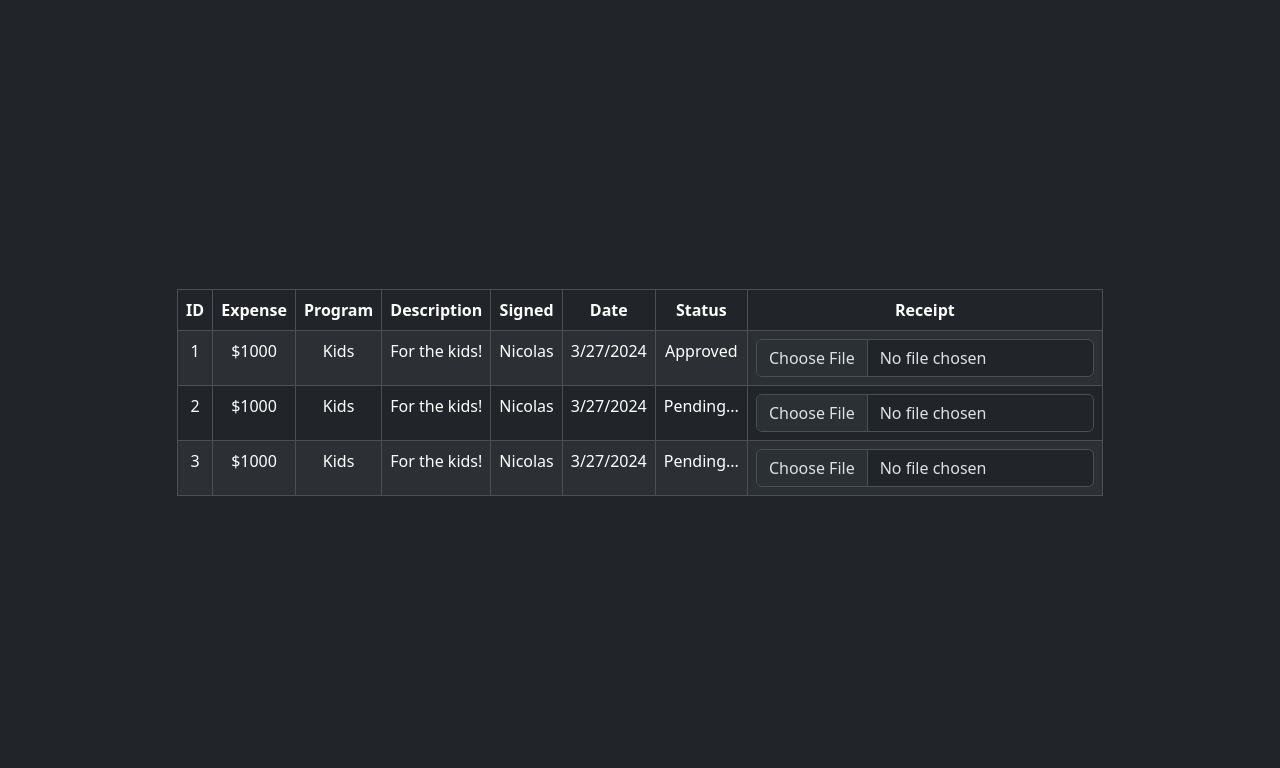
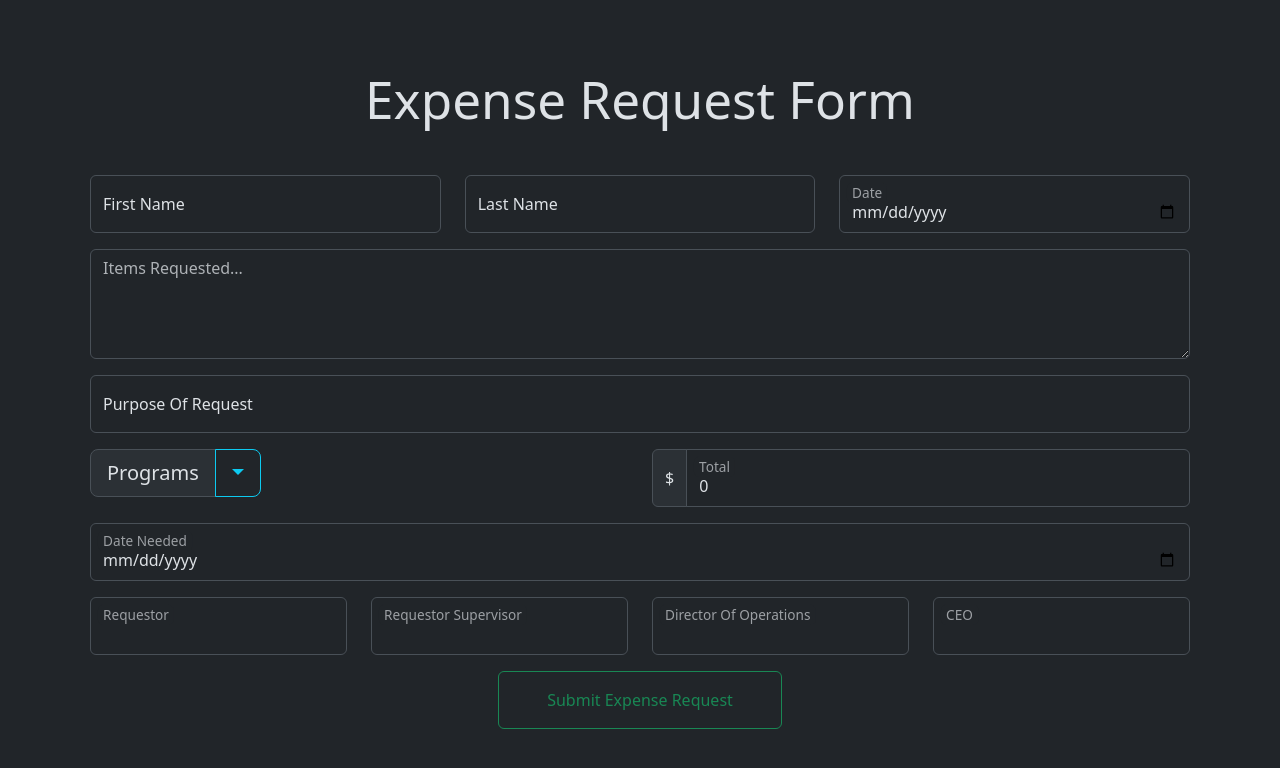
Before and after one commit to BenjaminBowman05/cd-interns-expense-tracker, a React (Vite) app: page / in a window 1280 px wide. Shown: the top 768 px of the page. Built offline with nearby package versions, Linux system fonts and the light colour scheme.

Commit message:
Modified object to mirror backend

```diff
--- a/src/Sandbox.jsx
+++ b/src/Sandbox.jsx
@@ -1,9 +1,10 @@
 import FileUploadTest from "./components/FileUploadTest";
 import PurchaseTracker from "./components/PurchaseTracker";
+import ExpenseRequestForm from "./components/ExpenseRequestForm";
 const Sandbox = () => {
   return (
     <>
-      <PurchaseTracker />
+      <ExpenseRequestForm />
     </>
   );
 };
--- a/src/components/ExpenseRequestForm.jsx
+++ b/src/components/ExpenseRequestForm.jsx
@@ -6,7 +6,6 @@ import Col from "react-bootstrap/Col";
 import InputGroup from "react-bootstrap/InputGroup";
 import Button from "react-bootstrap/Button";
 import Dropdown from "react-bootstrap/Dropdown";
-import ListGroup from "react-bootstrap/ListGroup";
 
 import { useState } from "react";
 
@@ -17,7 +16,7 @@ const PurchaseRequestForm = () => {
     currDate: "",
     items: "",
     purpose: "",
-    programs: [],
+    expensePrograms: [],
     total: 0,
     dateNeeded: "",
     signatures: {
@@ -29,6 +28,8 @@ const PurchaseRequestForm = () => {
   });
 
   const [selectedPrograms, setSelectedPrograms] = useState([]);
+  const [id, setId] = useState(1);
+  const [expenseId, setExpenseId] = useState(1);
   const [programs, setPrograms] = useState([
     "Program 1",
     "Program 2",
@@ -42,8 +43,6 @@ const PurchaseRequestForm = () => {
     parentField = null,
     index = null
   ) => {
-    //let inputs = document.getElementsByClassName("form-control");
-
     /**
      * Good Luck!
      */
@@ -73,11 +72,13 @@ const PurchaseRequestForm = () => {
 
   const appendProgram = (event) => {
     setSelectedPrograms([...selectedPrograms, event.target.textContent]);
+    setId(id + 1);
+    setExpenseId(expenseId + 1)
     setFormInfo({
       ...formInfo,
-      programs: [
-        ...formInfo.programs,
-        { program: event.target.textContent, cost: 0 },
+      expensePrograms: [
+        ...formInfo.expensePrograms,
+        { id: id, expenseId: expenseId, programName: event.target.textContent, cost: 0 }, //Set inital cost to 0
       ],
     });
     console.log(formInfo);
@@ -90,9 +91,9 @@ const PurchaseRequestForm = () => {
     setSelectedPrograms(array1);
 
     /**Delete program from Object */
-    let array2 = [...formInfo.programs];
+    let array2 = [...formInfo.expensePrograms];
     array2.splice(event.target.id - 1, 1);
-    setFormInfo({ ...formInfo, programs: array2 });
+    setFormInfo({ ...formInfo, expensePrograms: array2 });
     console.log(formInfo);
   };
 
@@ -166,7 +167,7 @@ const PurchaseRequestForm = () => {
                     as="input"
                     type="number"
                     onChange={(e) =>
-                      handleInputChange(e, "cost", "programs", index)
+                      handleInputChange(e, "cost", "expensePrograms", index)
                     }
                   />
                   <Button
```
